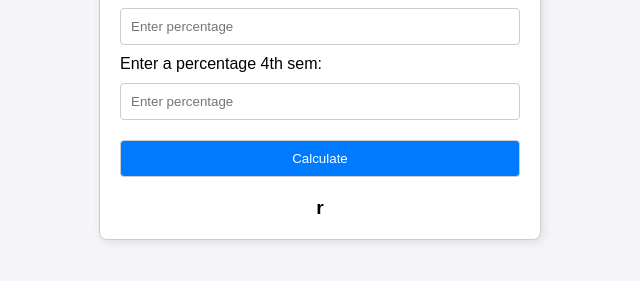
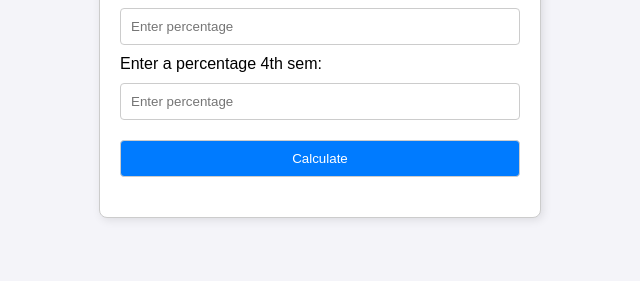
Before and after one commit to The-Vinayak-Tech/the-vinayak-tech.github.io, a website: page marks.html in a window 1280 px wide. Shown: the part 161-442 px from the top of the page, without its empty margins (320-960 px from the left). Drawn offline with Linux system fonts and the light colour scheme.

Commit message:
update marks

```diff
--- a/marks.html
+++ b/marks.html
@@ -15,7 +15,7 @@
     <label for="input2">Enter a percentage 4th sem:</label>
     <input type="number" id="input2" placeholder="Enter percentage" step="0.01">
     <button onclick="calculate()">Calculate</button>
-    <div class="output" id="output">r</div>
+    <div class="output" id="output"></div>
 </div>
 
 <script>
```
